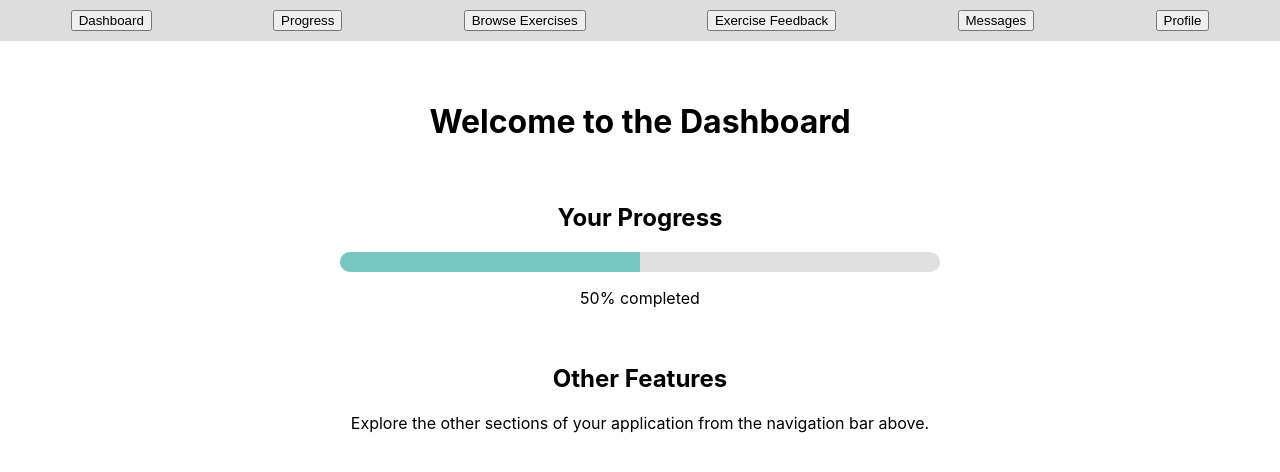
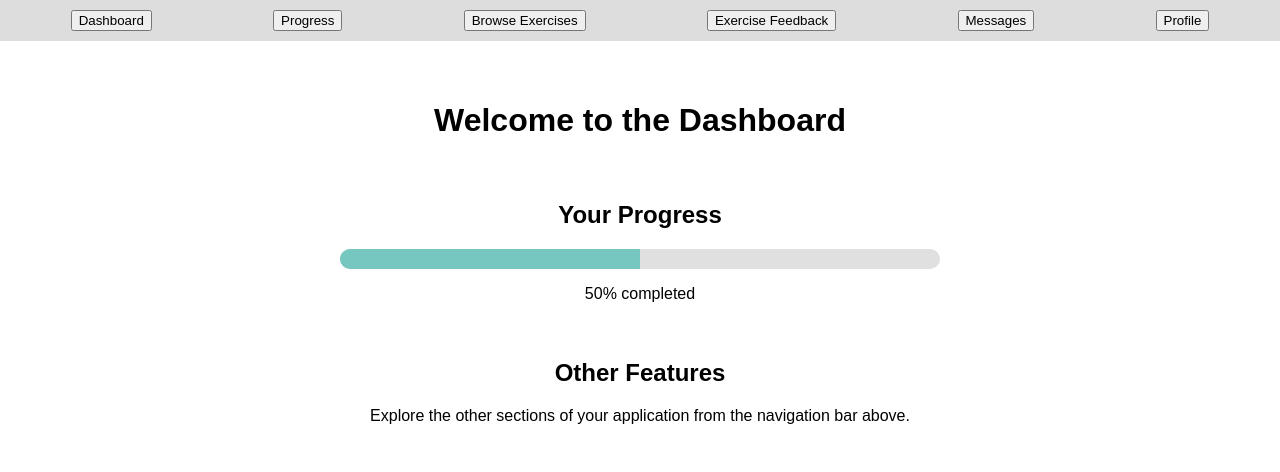
Before and after one commit to Goalaso/interactivespeechtherapy, a React (Create React App) app in the folder speechtherapy/: page / in a window 1280 px wide. Shown: the top 472 px of the page. Built offline with nearby package versions, Linux system fonts and the light colour scheme.

Commit message:
Update index.css

```diff
--- a/speechtherapy/src/index.css
+++ b/speechtherapy/src/index.css
@@ -1,13 +1,13 @@
 body {
   margin: 0;
-  font-family: -apple-system, BlinkMacSystemFont, 'Segoe UI', 'Roboto', 'Oxygen',
-    'Ubuntu', 'Cantarell', 'Fira Sans', 'Droid Sans', 'Helvetica Neue',
-    sans-serif;
-  -webkit-font-smoothing: antialiased;
-  -moz-osx-font-smoothing: grayscale;
+  font-family: Arial, sans-serif;
 }
 
-code {
-  font-family: source-code-pro, Menlo, Monaco, Consolas, 'Courier New',
-    monospace;
+a {
+  color: white;
+  text-decoration: none;
 }
+
+a:hover {
+  text-decoration: underline;
+}
```
